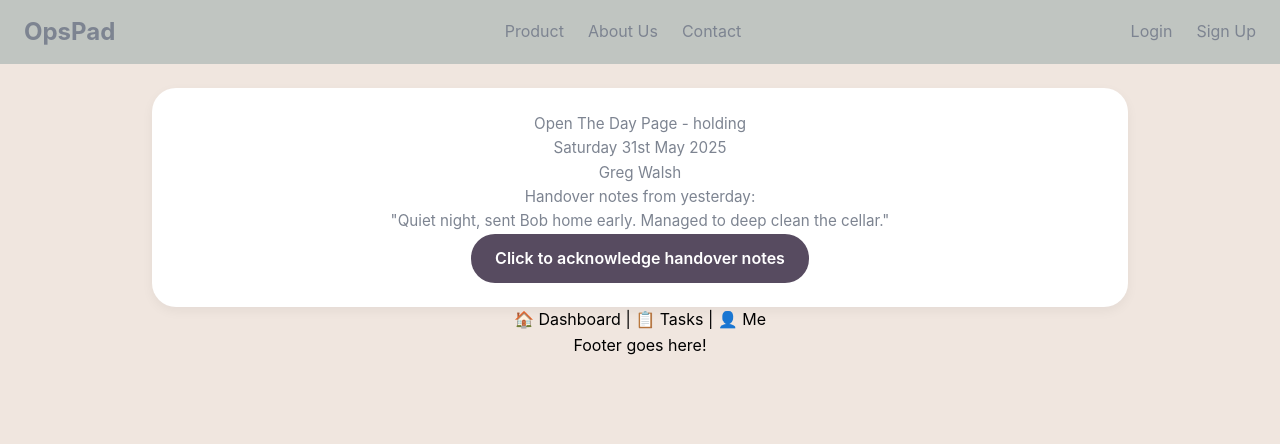
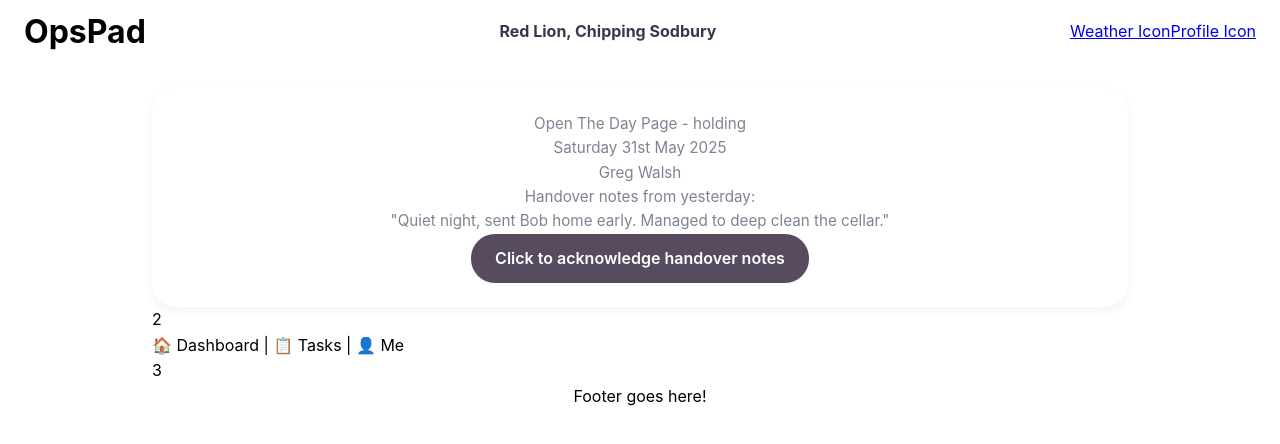
Before and after one commit to gregoryjameswalsh/OpsPad, a React (Vite) app: page /openday in a window 1280 px wide. Shown: the top 444 px of the page. Built offline with nearby package versions, Linux system fonts and the light colour scheme.

Commit message:
various css changes

```diff
--- a/src/App.css
+++ b/src/App.css
@@ -42,6 +42,7 @@
   /* spacing unit */
   --gap: 1.5rem;
   --space: 1.5rem;
+  --space-sml: 0.75rem;
   --radius: 1.5rem;
   --radius-lg: 1.5rem;
 
@@ -56,7 +57,7 @@ html {
 body {
   font-family: var(--font-family);
   color: var(--color-text-primary);
-  background-color: var(--clr-bg-light);
+  background-color: white;
   line-height: 1.6;
   padding-top: var(--nav-height);
 }
@@ -66,8 +67,11 @@ body {
 }
 .app-layout {
   display: grid;
-  grid-template-columns: 1fr 300px;
-  grid-template-rows: 1fr 60px;
+
+  border-color: #2e7d32;
+}
+.app-layout h1 {
+  font-size: 3rem;
 }
 
 
@@ -84,6 +88,7 @@ body {
   max-width: 768px; /* iPad-first */
   margin: 0 auto;
   padding: var(--space);
+
 }
 
 /* 5.Breakpoint for different screens*/
@@ -196,6 +201,35 @@ body {
   font-size: 0.95rem;;
 }
 
+/* App Header that sits there across the top of the app */
+.app-header {
+  position: fixed;
+  top: 0;
+  left: 0;
+  width: 100%;
+  height: var(--nav-height);
+  z-index: 1000;
+  display: flex;
+  justify-content: space-between;
+  align-items: center;
+  background-color: white;
+  padding: 0 var(--gap);
+}
+
+.app-header .logo {
+  font-size: 2rem;
+  font-weight: bold;
+  color: var(black);
+  text-decoration: none;
+}
+.app-header .site-name {
+  font-size: 1rem;
+  color: var(--clr-text-primary);
+  font-weight: bold;
+  align-self: left;
+}
+
+
 
 
 /* Buttons */
@@ -207,8 +241,12 @@ body {
   border-radius: var(--radius);
   text-decoration: none;
   font-weight: 600;
+
 }
 
+.btn-primary:hover {
+  background-color: var(--clr-english-violet-dark);
+}
 
 
 /*    Full-width section wrapper */
@@ -231,11 +269,11 @@ body {
 
 /* Container & spacing */
 .dashboard-page {
-  padding: 24px;
+  /*padding: 24px; */
   display: flex;
   flex-direction: column;
   gap: 24px;
-  background-color: #b0bc9a;
+  background-color: white;;
 }
 
 /* Grid for the three dashboard cards */
--- a/src/App.jsx
+++ b/src/App.jsx
@@ -34,11 +34,6 @@ function App() {
   // temp added 'landing' to core route for testing layouts
   return (
     <div>
-
-      <div>
-        <Navbar />
-      </div>
-
 
       <div className="App">
         <Router>
--- /dev/null
+++ b/src/components/AppHeader.jsx
@@ -0,0 +1,23 @@
+import React from 'react'
+import '../App.css'
+
+const AppHeader = () => {
+    return (
+        <nav className="app-header">
+            <div className="logo">
+                <p>OpsPad</p>
+            </div>
+            <div className="site-name">
+                <p>Red Lion, Chipping Sodbury</p>
+            </div>
+
+
+            <div className="app-header-right">
+                <a href="#">Weather Icon</a>
+                <a href="#">Profile Icon</a>
+            </div>
+        </nav>
+    )
+}
+
+export default AppHeader
--- a/src/components/dashboard/DashboardHeader.jsx
+++ b/src/components/dashboard/DashboardHeader.jsx
@@ -3,11 +3,13 @@ import Badge from '../UI/Badge';
 export default function DashboardHeader() {
   return (
     <div className="flex flex-col md:flex-row items-start md:items-center justify-between bg-white p-4 rounded-lg shadow">
-      <h1 className="text-2xl font-bold">OpsPad Dashboard</h1>
-      <div className="mt-4 md:mt-0 flex gap-4">
-        <Badge label="Daily Sales" value="1,420" />
-        <Badge label="Open Tasks" value="5" intent="warning" />
-        <Badge label="Pending Issues" value="2" intent="alert" />
+      <h1 className="text-2xl font-bold">Today  </h1>
+      <div className="">
+        <p>Monday, 2nd June, 2025</p>
+        </div>
+        <div classname="fullwidthbutton">
+        <a href="#" className="btn-primary">Open Day</a>
+
       </div>
     </div>
   );
--- a/src/pages/AppLayout.jsx
+++ b/src/pages/AppLayout.jsx
@@ -1,16 +1,23 @@
 import { Outlet } from 'react-router-dom';
+import AppHeader from '../components/AppHeader'; // Importing the AppHeader component
 
 import "../App.css"
 
 export default function AppLayout() {
   return (
-    <div className="app.layout">
-      <div className="flex-1 overflow-y-auto">
+    <div className="app-layout">
+
+      <AppHeader /> {/* Strip across the top of the app that stays no matter what page you're on */}
+
+      <div>
         <Outlet />
       </div>
-      <nav className="bg-white border-t p-4 text-center text-sm text-gray-600">
+      <p>2</p>
+
+      <nav>
         <span>🏠 Dashboard | 📋 Tasks | 👤 Me</span>
       </nav>
+      <p>3</p>
     </div>
   );
 }
--- a/src/pages/LandingLayout.jsx
+++ b/src/pages/LandingLayout.jsx
@@ -1,8 +1,15 @@
 import { Outlet } from 'react-router-dom';
+
+import Navbar from '../components/Navbar';
 
 export default function LandingLayout() {
   return (
     <div>
+      <div>
+        <Navbar />
+      </div>
+      <p>2</p>
+      <p>3</p>
       <header className="bg-white shadow p-4 text-xl font-bold">OpsPad</header>
       <Outlet />
     </div>
```
